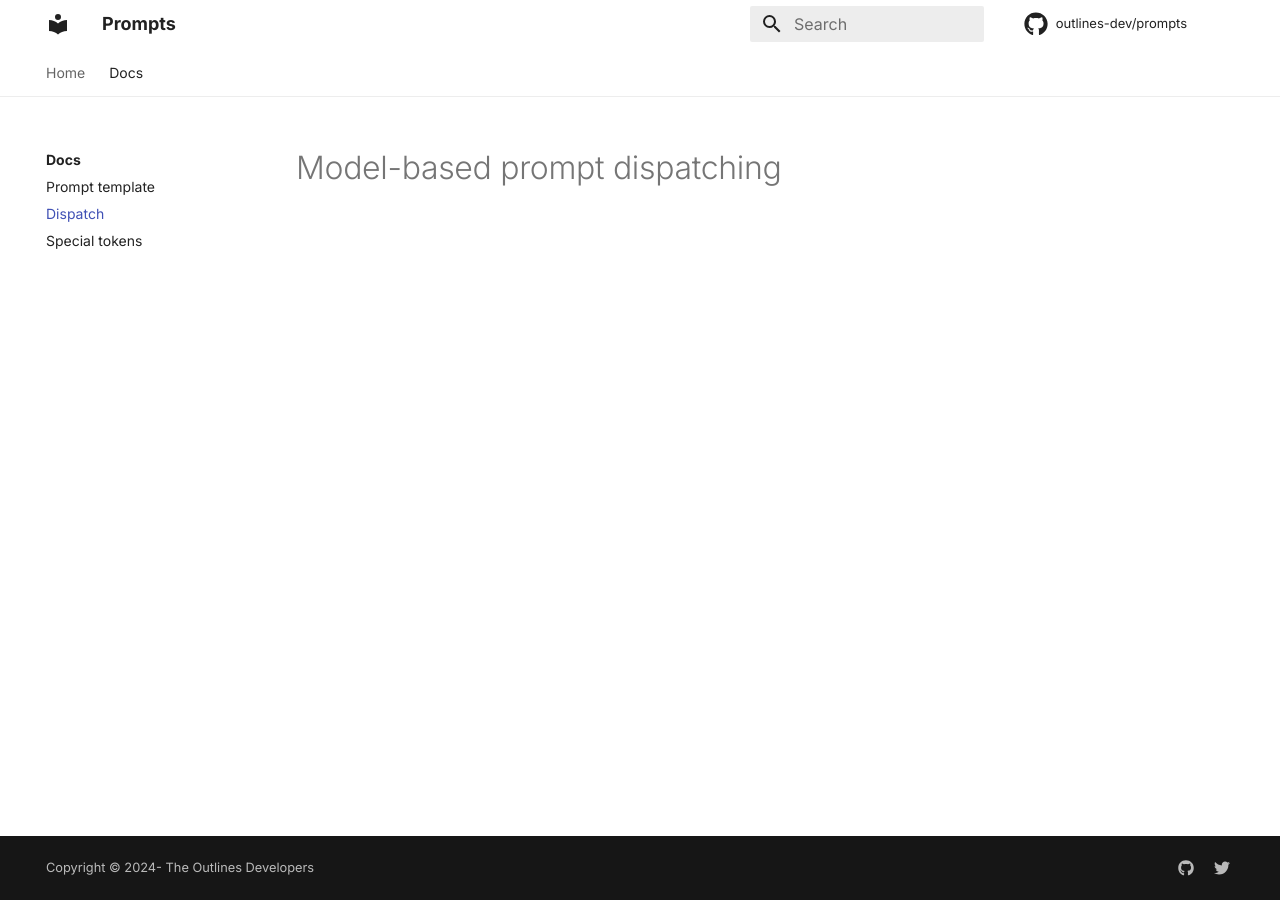
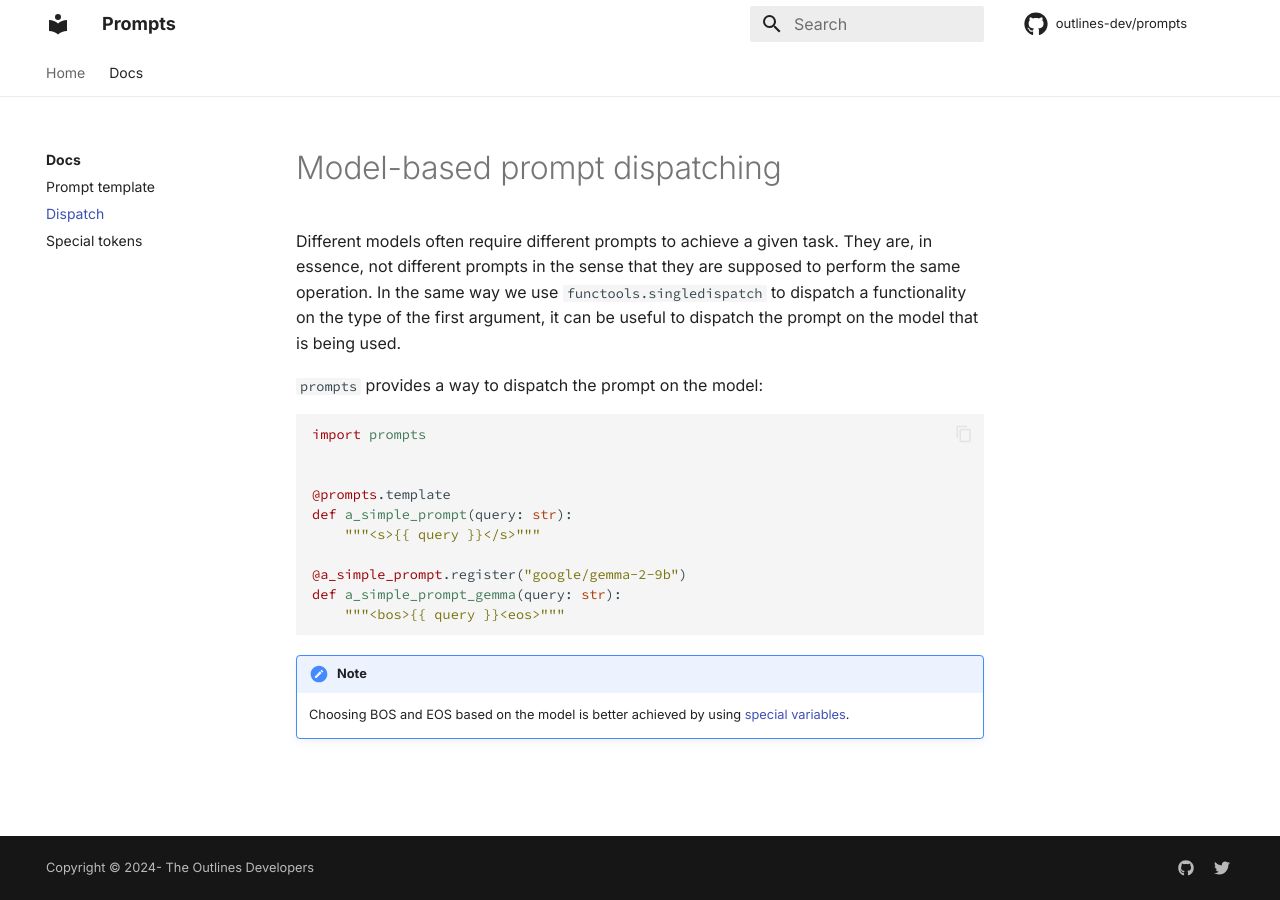
Before and after one commit to dottxt-ai/prompts, an MkDocs documentation site: the page built from docs/reference/dispatch.md, in a window 1280 px wide. Built offline with MkDocs 1.6.1 and Material for MkDocs 9.7.7, drawn with Linux system fonts in a browser that asks for light colours; comment, search, counter and statistics services are not loaded.

Commit message:
Add documentation for model dispatch

````diff
--- a/docs/reference/dispatch.md
+++ b/docs/reference/dispatch.md
@@ -1 +1,24 @@
 # Model-based prompt dispatching
+
+
+Different models often require different prompts to achieve a given task. They are, in essence, not different prompts in the sense that they are supposed to perform the same operation. In the same way we use `functools.singledispatch` to dispatch a functionality on the type of the first
+argument, it can be useful to dispatch the prompt on the model that is being used.
+
+`prompts` provides a way to dispatch the prompt on the model:
+
+
+```python
+import prompts
+
+
+@prompts.template
+def a_simple_prompt(query: str):
+    """<s>{{ query }}</s>"""
+
+@a_simple_prompt.register("google/gemma-2-9b")
+def a_simple_prompt_gemma(query: str):
+    """<bos>{{ query }}<eos>"""
+```
+
+!!! note
+    Choosing BOS and EOS based on the model is better achieved by using [special variables](special_tokens.md).
````
